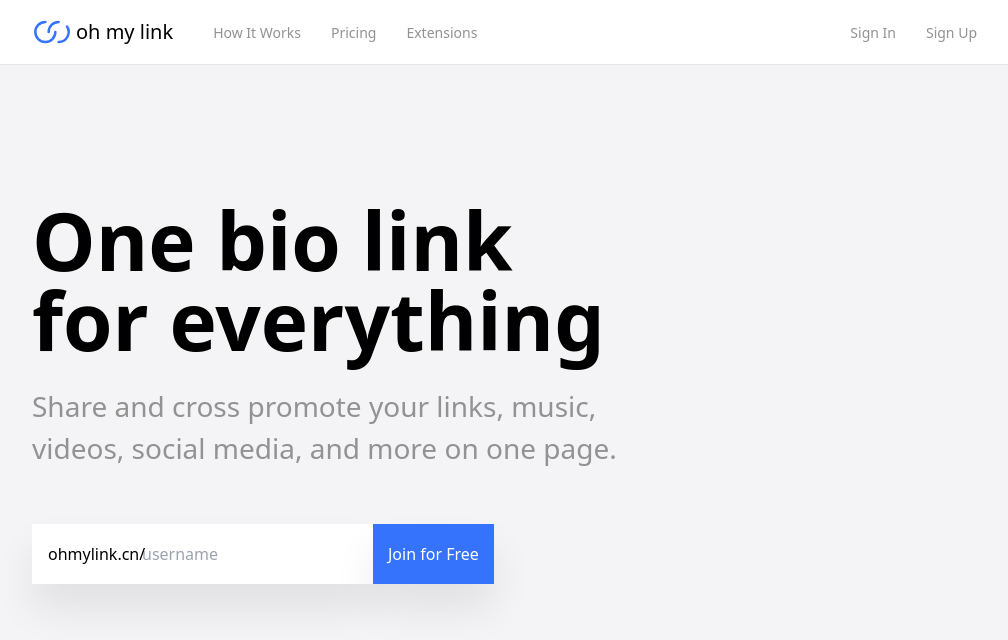
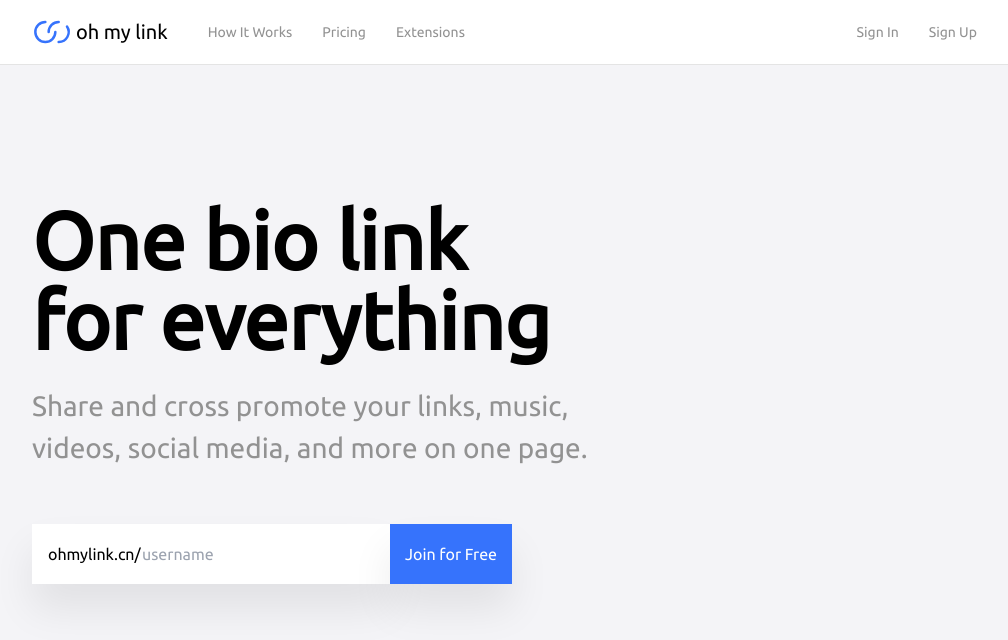
Before and after one commit to zwhy2024/next-ohmylink, a Next.js app: page / in a window 1280 px wide. Shown: the top 640 px of the page, without its empty margins (128-1136 px from the left). Built offline with nearby package versions, Linux system fonts and the light colour scheme.

Commit message:
set global font to Ubuntu

```diff
--- a/app/layout.tsx
+++ b/app/layout.tsx
@@ -1,22 +1,27 @@
-import type { Metadata } from "next";
-import { Inter } from "next/font/google";
-import "./globals.css";
+import type { Metadata } from 'next'
+import { Inter, Ubuntu_Mono, Ubuntu } from 'next/font/google'
+import './globals.css'
 
-const inter = Inter({ subsets: ["latin"] });
+const inter = Inter({ subsets: ['latin'] })
+const ubuntu = Ubuntu({
+  weight: '400',
+  subsets: ['latin'],
+})
 
 export const metadata: Metadata = {
-  title: "Oh My Link",
-  description: "One bio link for everything, Share and cross promote your links, music, videos, social media, and more on one page",
-};
+  title: 'Oh My Link',
+  description:
+    'One bio link for everything, Share and cross promote your links, music, videos, social media, and more on one page',
+}
 
 export default function RootLayout({
   children,
 }: Readonly<{
-  children: React.ReactNode;
+  children: React.ReactNode
 }>) {
   return (
     <html lang="en">
-      <body>{children}</body>
+      <body className={ubuntu.className}>{children}</body>
     </html>
-  );
+  )
 }
--- a/components/icons.tsx
+++ b/components/icons.tsx
@@ -1,6 +1,5 @@
-import { SVGProps, memo } from 'react'
+import { memo } from 'react'
 
-// type Props = React.SVFP | SVGProps
 type IconProps = React.HTMLAttributes<SVGElement> | React.SVGProps<SVGSVGElement>
 
 export const Icons = {
```
